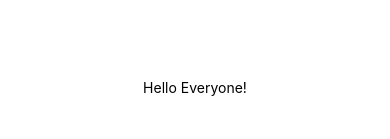
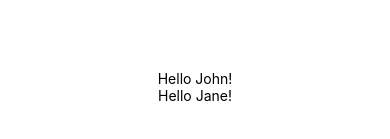
Before and after one commit to bm-jsms/react_native_intro-b, a React Native app: screen / in a window 390 px wide. Shown: the part 335-474 px from the top of the page. Built offline with nearby package versions, Linux system fonts and the light colour scheme.

Commit message:
add - props

```diff
--- a/App.tsx
+++ b/App.tsx
@@ -6,7 +6,8 @@ import Greet from './src/components/Greet';
 export default function App() {
 	return (
 		<View style={styles.container}>
-			<Greet />
+			<Greet name='John' />
+			<Greet name='Jane' />
 			<StatusBar style='auto' />
 		</View>
 	);
--- a/src/components/Greet.tsx
+++ b/src/components/Greet.tsx
@@ -1,10 +1,14 @@
 import { StyleSheet, Text, View } from 'react-native';
 import React from 'react';
 
-const Greet = () => {
+type GreetProps = {
+	name: string;
+};
+
+const Greet = ({ name }: GreetProps) => {
 	return (
 		<View>
-			<Text>Hello Everyone!</Text>
+			<Text>Hello {name}!</Text>
 		</View>
 	);
 };
```
